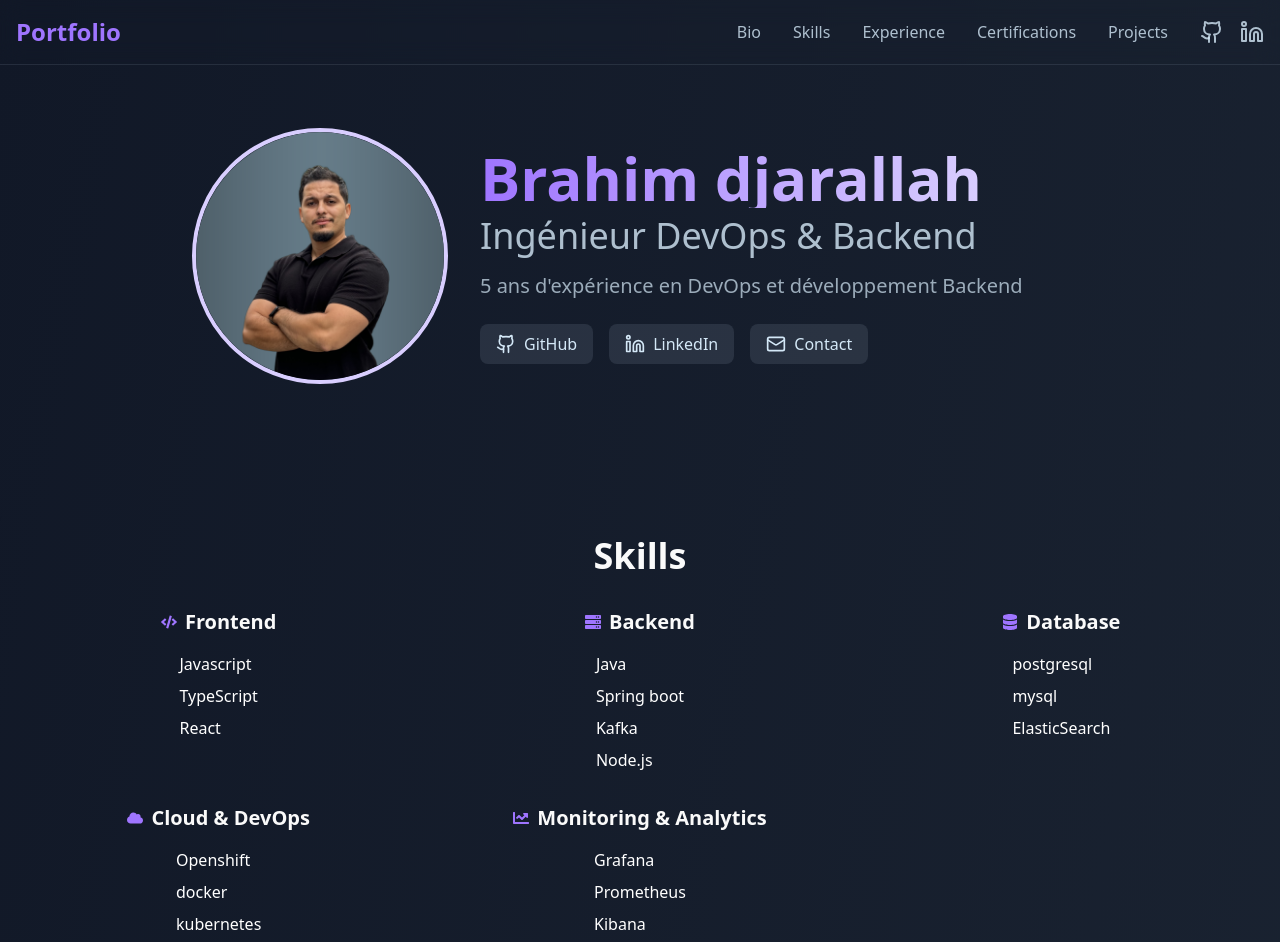
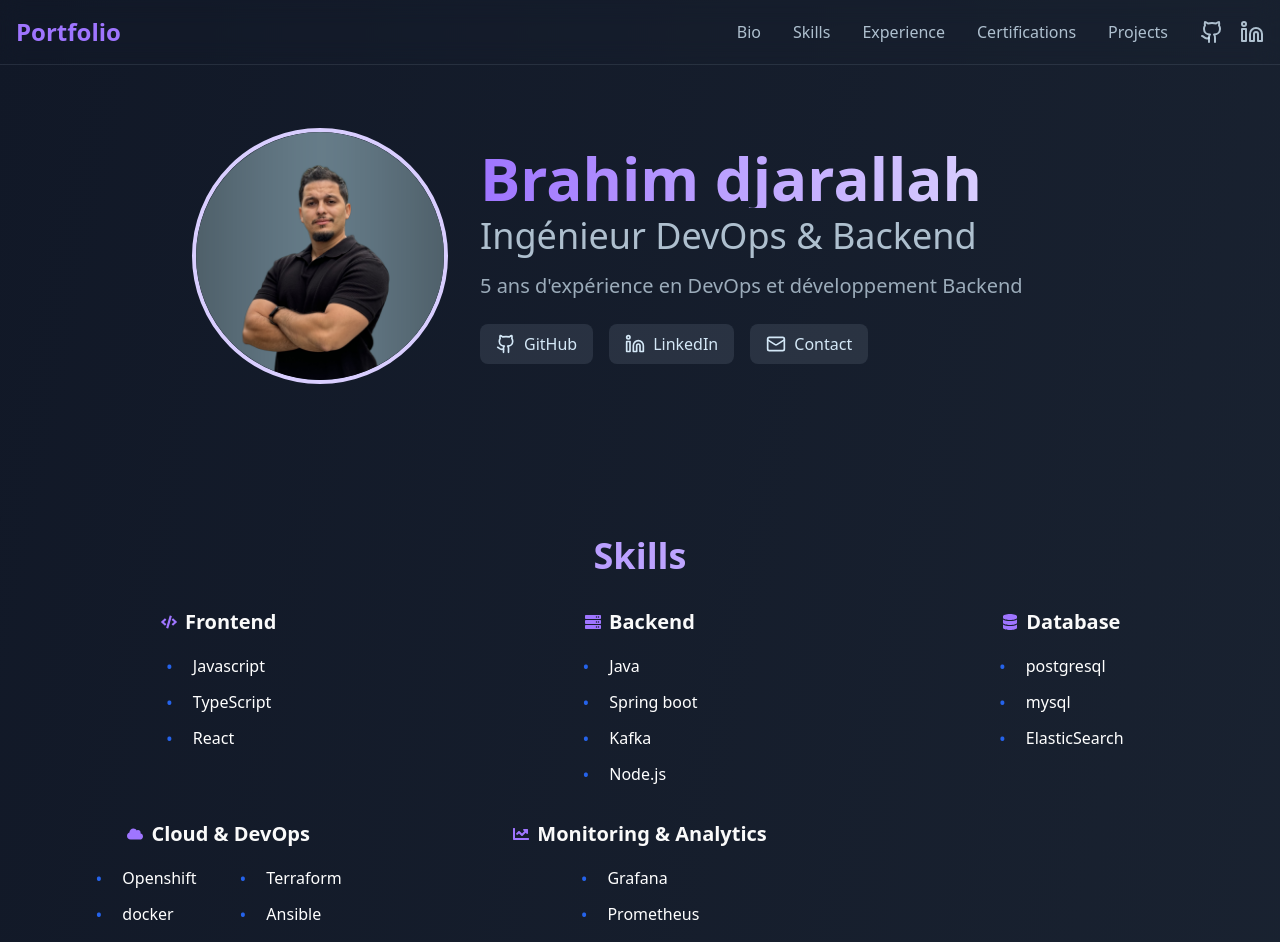
Before and after one commit to DjarallahBrahim/portfolio-2, a React (Vite) app: page / in a window 1280 px wide. Shown: the top 942 px of the page. Built offline with nearby package versions, Linux system fonts and the light colour scheme.

Commit message:
work on style and sizing

```diff
--- a/src/components/Bio.tsx
+++ b/src/components/Bio.tsx
@@ -9,9 +9,9 @@ const Bio = () => {
           <img
             src="./profile-pic.png"
             alt="Profile"
-            className="w-48 h-48 md:w-64 md:h-64 rounded-full border-4 border-primary-200 flex-shrink-0"
+            className="w-48 h-48 md:w-64 md:h-64 rounded-full border-4 border-primary-200 flex-shrink-0 fade-in"
           />
-          <div className="flex flex-col items-start text-center md:text-left">
+          <div className="flex flex-col items-center md:items-start text-center md:text-left fade-in">
             <h1 className="text-4xl md:text-6xl font-bold mb-2 bg-gradient-to-r from-primary-400 to-primary-200 text-transparent bg-clip-text">
               Brahim djarallah
             </h1>
--- a/src/components/Experience.tsx
+++ b/src/components/Experience.tsx
@@ -104,17 +104,17 @@ const Experience = () => {
   return (
     <section id="experience" className="py-20">
       <div className="container mx-auto px-4">
-        <h2 className="text-4xl font-bold text-center mb-4 font-semibold bg-clip-text">
+        <h2 className="text-4xl font-bold text-center mb-4 font-semibold bg-clip-text bg-gradient-to-r from-primary-400 to-primary-200 text-transparent bg-clip-text fade-in">
         Expériences professionnelles
         </h2>
-        <p className="text-gray-600 text-center mb-12 max-w-2xl mx-auto">
+        <p className="text-gray-600 text-center mb-12 max-w-2xl mx-auto fade-in">
           My journey in the tech industry and the impactful projects I've worked
           on
         </p>
 
         <div className="max-w-4xl mx-auto">
           {experiences.map((exp, index) => (
-            <div key={index} className="relative pl-8 pb-12 last:pb-0">
+            <div key={index} className="relative pl-8 pb-12 last:pb-0 fade-in">
               {/* Timeline line */}
               <div className="absolute left-0 top-0 bottom-0 w-px bg-primary-200" />
 
--- a/src/components/Projects.tsx
+++ b/src/components/Projects.tsx
@@ -9,11 +9,11 @@ const Projects = () => {
         "JobStream permet aux entreprises de partager des offres d'emploi et événements. Ces annonces sont envoyées via un producteur Kafka, puis un consommateur Kafka les traite et déclenche l'envoi d'emails aux utilisateurs. L'application est hébergée sur Google Cloud Platform pour une diffusion rapide et fiable.",
       tech: [
         'Spring Boot',
-        'KAfka',
+        'Kafka',
         'React',
         'Docker',
         'GCP',
-        'Github action',
+        'Github Action',
         'Kubernetes',
       ],
       github: 'https://github.com/DjarallahBrahim?tab=repositories',
@@ -23,52 +23,52 @@ const Projects = () => {
   ];
 
   return (
-    <section id="projects" className="py-20">
-      <div className="container mx-auto px-4">
-        <h2 className="text-4xl font-bold text-center mb-4 bg-gradient-to-r from-primary-600 to-primary-400 text-transparent bg-clip-text">
+    <section id="projects" className="py-10">
+      <div className="container mx-auto px-4 max-w-4xl">
+        <h2 className="text-4xl font-bold text-center mb-6 bg-gradient-to-r from-primary-600 to-primary-400 text-transparent bg-clip-text">
           Projets Personnels
         </h2>
-        <p className="text-gray-600 text-center mb-12 max-w-2xl mx-auto">
-          A showcase of my personal projects and contributions to the developer
-          community
+        <p className="text-gray-600 text-center mb-10 max-w-xl mx-auto">
+          Découvrez mes projets personnels et mes contributions à la communauté
+          des développeurs.
         </p>
 
-        <div className="grid grid-cols-1 sm:grid-cols-2 lg:grid-cols-3 gap-8">
+        <div className="grid grid-cols-1 sm:grid-cols-2 gap-6">
           {projects.map((project, index) => (
             <div
               key={index}
-              className="bg-card rounded-xl shadow-lg overflow-hidden hover:shadow-xl transition-shadow group"
+              className="bg-card rounded-lg shadow-md hover:shadow-lg transition-shadow duration-200 transform hover:-translate-y-1 group"
             >
-              <div className="relative overflow-hidden">
+              <div className="relative overflow-hidden rounded-t-lg">
                 <img
                   src={project.image}
                   alt={project.title}
-                  className="w-full h-48 object-cover transform group-hover:scale-105 transition-transform duration-300"
+                  className="w-full h-36 object-cover transition-transform duration-300 group-hover:scale-105"
                 />
               </div>
 
-              <div className="p-4 sm:p-6">
-                <div className="flex items-center justify-between mb-3">
-                  <h3 className="text-xl font-semibold text-card-foreground">
+              <div className="p-4">
+                <div className="flex items-center justify-between mb-2">
+                  <h3 className="text-lg font-semibold text-card-foreground truncate">
                     {project.title}
                   </h3>
                   <a
                     href={project.github}
                     target="_blank"
                     rel="noopener noreferrer"
-                    className="p-2 text-card-foreground hover:text-primary-400 transition-colors"
+                    className="text-card-foreground hover:text-primary-400 transition-colors"
                   >
                     <Github className="w-5 h-5" />
                   </a>
                 </div>
-                <p className="text-card-foreground/80 mb-6 text-sm sm:text-base">
+                <p className="text-card-foreground/80 mb-4 text-sm line-clamp-3">
                   {project.description}
                 </p>
                 <div className="flex flex-wrap gap-2">
                   {project.tech.map((tech) => (
                     <span
                       key={tech}
-                      className="px-3 py-1 bg-primary-50 text-primary-700 rounded-full text-xs sm:text-sm"
+                      className="px-2 py-1 bg-primary-100 text-primary-700 rounded-full text-xs"
                     >
                       {tech}
                     </span>
--- a/src/components/Skills.tsx
+++ b/src/components/Skills.tsx
@@ -5,6 +5,7 @@ import {
   FaDatabase,
   FaCloud,
   FaChartLine,
+  FaCheckCircle,
 } from 'react-icons/fa';
 
 const skillCategories: Record<
@@ -45,31 +46,44 @@ const categoryIcons: Record<
   'Monitoring & Analytics': <FaChartLine className="text-primary-400" />,
 };
 
+// Helper function to split skills into up to 2 columns with max 4 skills per column
+const splitSkillsIntoTwoColumns = (skills: string[]) => {
+  if (skills.length <= 4) {
+    return [skills];
+  }
+  return [skills.slice(0, 4), skills.slice(4)];
+};
+
 const Skills = () => {
   return (
-    <section
-      className="p-6 rounded-xl shadow-lg hover:shadow-xl transition-shadow"
-    >
-      <h2 className="text-4xl font-semibold text-center text-card-foreground mb-8">Skills</h2>
-      <div className="grid grid-cols-1 sm:grid-cols-2 md:grid-cols-3 lg:grid-cols-3 gap-8">
-        {Object.entries(skillCategories).map(([category, skills]) => (
+    <section className="p-6 rounded-xl shadow-lg hover:shadow-xl transition-shadow">
+      <h2 className="text-4xl font-semibold text-center text-card-foreground mb-8 bg-gradient-to-r from-primary-400 to-primary-200 text-transparent bg-clip-text fade-in">
+        Skills
+      </h2>
+      <div className="grid grid-cols-1 sm:grid-cols-2 md:grid-cols-3 lg:grid-cols-3 gap-8 fade-in">
+        {Object.entries(skillCategories).map(([category, skills]) => {
+          const columns = splitSkillsIntoTwoColumns(skills);
+          return (
             <div key={category} className="flex flex-col items-center">
               <div className="flex items-center gap-2 mb-4">
                 {categoryIcons[category as keyof typeof categoryIcons]}
                 <h3 className="text-xl font-semibold text-card-foreground">{category}</h3>
               </div>
-            <div className="flex flex-col gap-2">
-              {skills.map(skill => (
-                <p
-                  key={skill}
-                  className="text-white text-l"
-                >
-                  {skill}
-                </p>
+              <div className="flex gap-8">
+                {columns.map((col, index) => (
+                  <div key={index} className="flex flex-col gap-2">
+                    {col.map(skill => (
+                      <div key={skill} className="flex items-center gap-2">
+                        <span className="mr-3 text-blue-600 text-lg">•</span>
+                        <p className="text-white text-l">{skill}</p>
+                      </div>
+                    ))}
+                  </div>
                 ))}
               </div>
             </div>
-        ))}
+          );
+        })}
       </div>
     </section>
   );
--- a/src/index.css
+++ b/src/index.css
@@ -9,3 +9,18 @@ html {
 body {
   @apply bg-background text-foreground antialiased;
 }
+
+@keyframes fadeIn {
+  from {
+    opacity: 0;
+    transform: translateY(20px);
+  }
+  to {
+    opacity: 1;
+    transform: translateY(0);
+  }
+}
+
+.fade-in {
+  animation: fadeIn 0.5s ease-out;
+}
```
Lines whose indentation alone changed are shown as unchanged.
